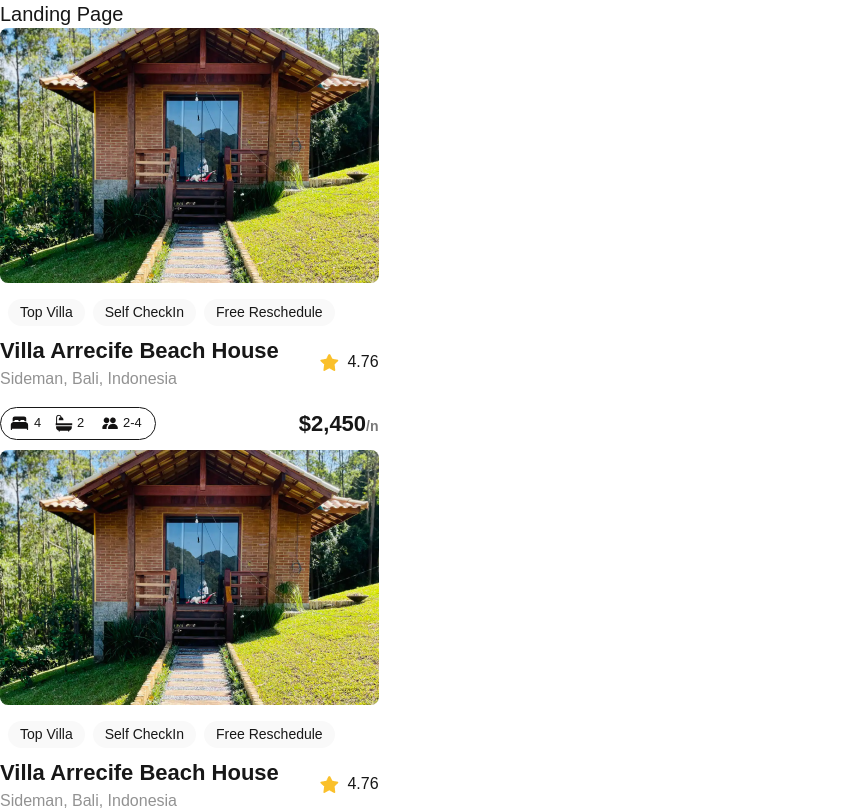
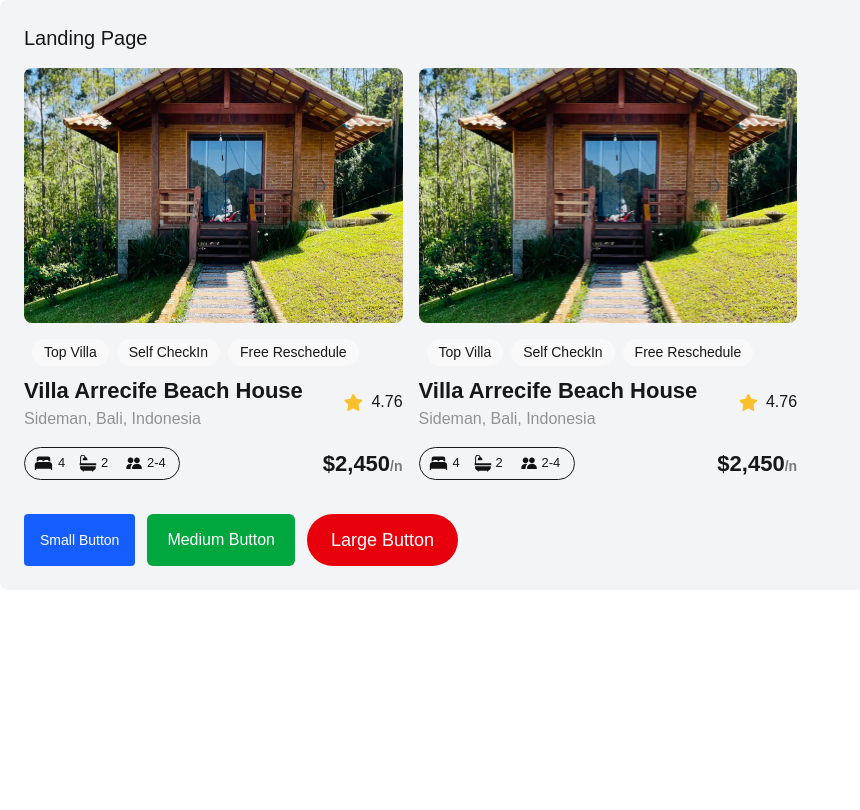
Before and after one commit to Alle4n/alx-project-0x00-setup, a Next.js app in the folder alx-project-0x00/: page /landing in a window 1280 px wide. Shown: the top 810 px of the page, without its empty margins (0-860 px from the left). Built offline with nearby package versions, Linux system fonts and the light colour scheme.

Commit message:
Advanced Task

```diff
--- a/alx-project-0x00/interfaces/index.ts
+++ b/alx-project-0x00/interfaces/index.ts
@@ -4,5 +4,5 @@ export interface PillProps {
 
 export interface ButtonProps {
   title: string;
-  styles?: string;
+  className?: string;
 }
--- a/alx-project-0x00/pages/landing.tsx
+++ b/alx-project-0x00/pages/landing.tsx
@@ -1,17 +1,23 @@
-import Card from "@/components/Card"
+import Card from "@/components/Card";
 import Button from "@/components/Button";
 
-const Landing: React.FC =  () => {
+const Landing: React.FC = () => {
   return (
-    <div>
-      <h1 className=" text-xl font-extralight">Landing Page</h1>
-      <Card />
-      <Card />
-      <Card />
-      <Button title="Small" className="bg-blue-500 text-sm rounded-sm" />
-      <Button title="Medium" className="bg-green-500 text-base rounded-md" />
-      <Button title="Large" className="bg-red-500 text-lg rounded-full" />
+    <div className="p-6 rounded-lg bg-gray-100">
+      <h1 className="text-xl font-extralight mb-4">Landing Page</h1>
+
+      <div className="flex gap-4 mb-6">
+        <Card />
+        <Card />
+      </div>
+
+      <div className="flex gap-3">
+        <Button title="Small Button" className="bg-blue-600 text-white text-sm px-4 py-2 rounded-sm" />
+        <Button title="Medium Button" className="bg-green-600 text-white text-base px-5 py-2 rounded-md" />
+        <Button title="Large Button" className="bg-red-600 text-white text-lg px-6 py-3 rounded-full" />
+      </div>
     </div>
-  )
-}
-export default Landing
+  );
+};
+
+export default Landing;
```
